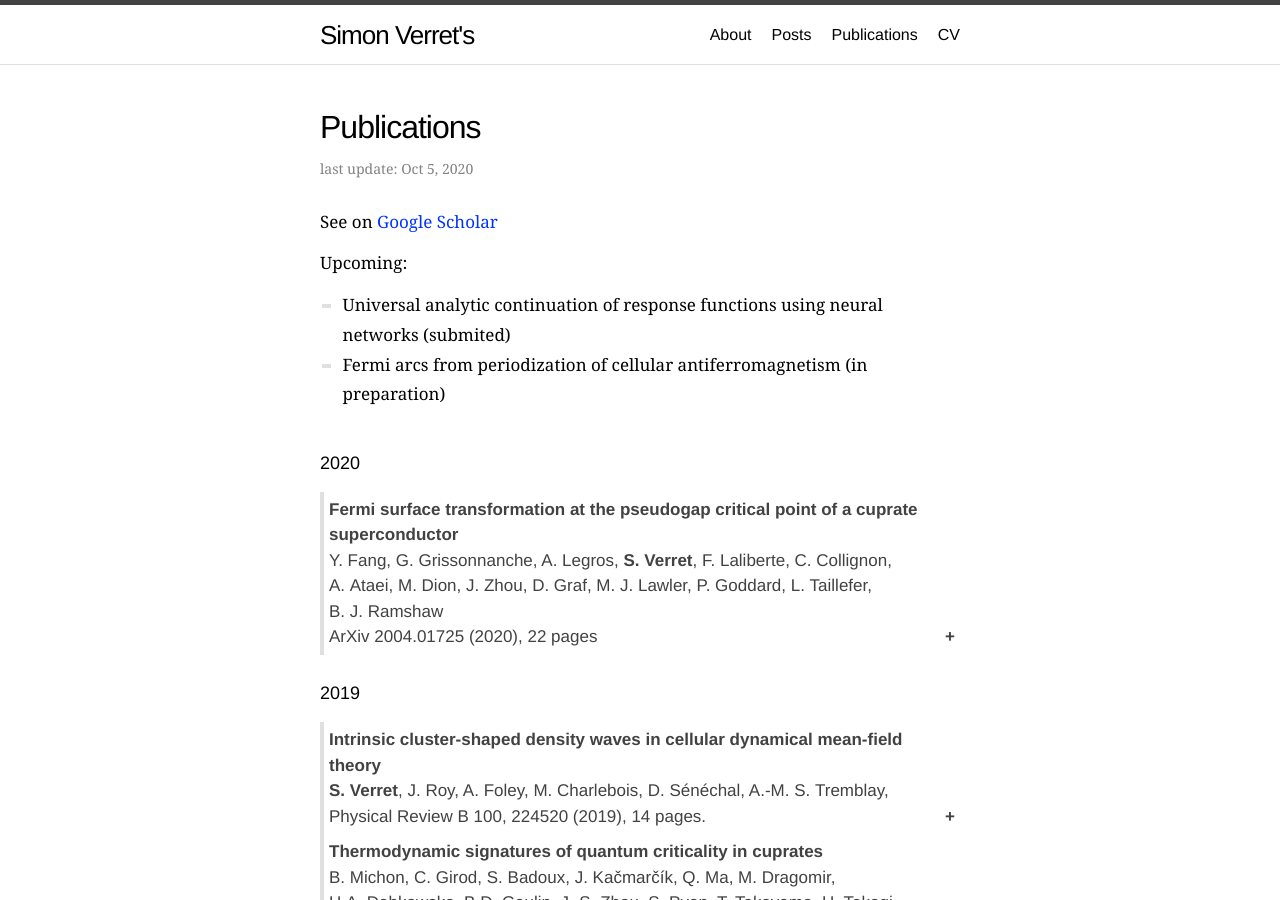
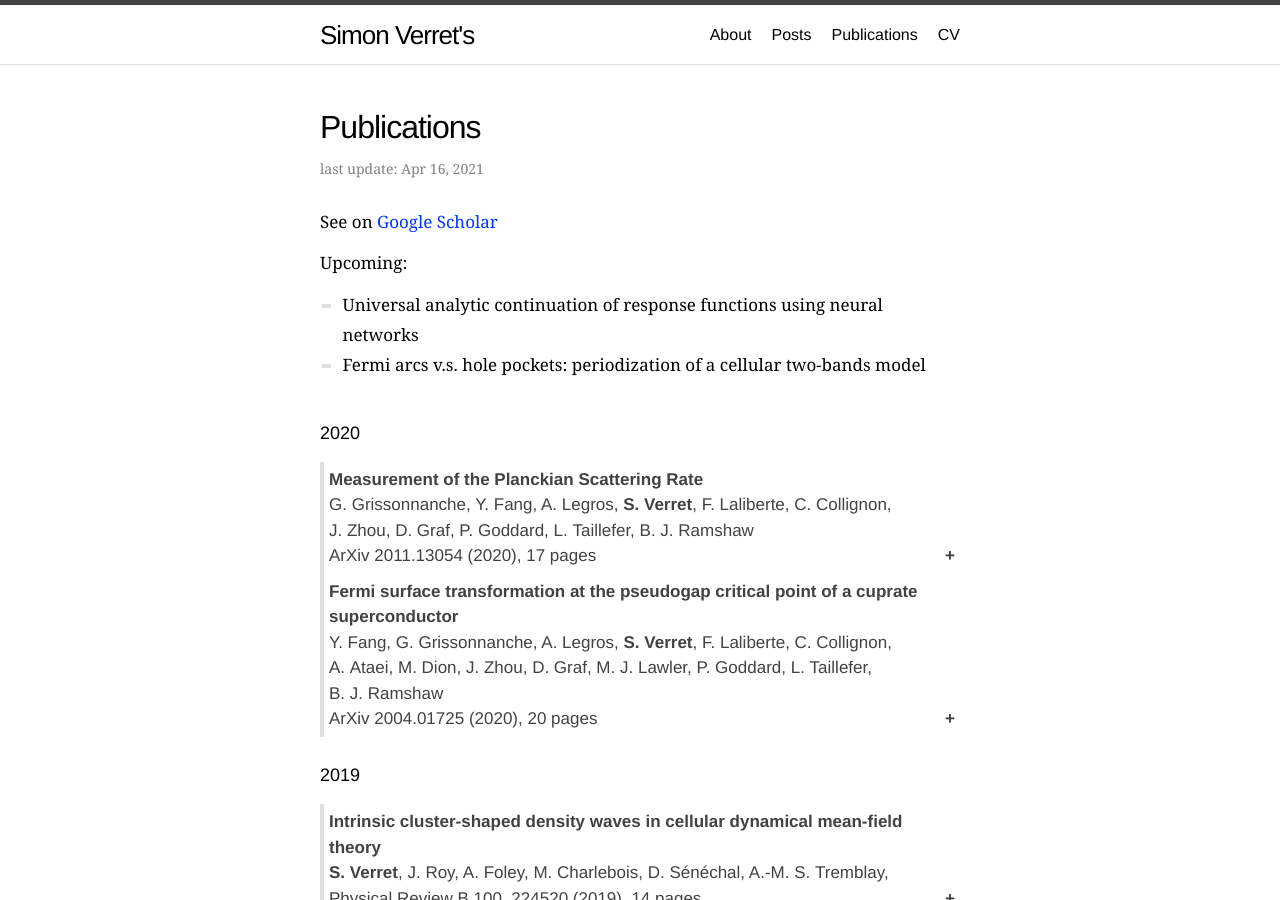
Before and after one commit to simonverret/simonverret.github.io, a Jekyll site: the page built from publications.md, in a window 1280 px wide and 900 px high. Built offline with Jekyll 4.4.1, drawn with Linux system fonts in a browser that asks for light colours; some web fonts are replaced.

```diff
--- a/publications.md
+++ b/publications.md
@@ -2,15 +2,15 @@
 layout: page
 title: Publications
 permalink: /publications/
-updated: 2020-10-05
+updated: 2021-04-16
 order: 4
 ---
 
- <p>See on <a href="https://scholar.google.ca/citations?hl=en&user=YBaQbjAAAAAJ&view_op=list_works&sortby=pubdate">Google Scholar</a></p>
+<p>See on <a href="https://scholar.google.ca/citations?hl=en&user=YBaQbjAAAAAJ&view_op=list_works&sortby=pubdate">Google Scholar</a></p>
 
 Upcoming:
-- Universal analytic continuation of response functions using neural networks (submited)
-- Fermi arcs from periodization of cellular antiferromagnetism (in preparation)
+- Universal analytic continuation of response functions using neural networks
+- Fermi arcs v.s. hole pockets: periodization of a cellular two-bands model
 
 
 <body>
@@ -20,14 +20,27 @@ Upcoming:
 <h4>2020</h4>
 
 <button class="collapsible">
+<b>Measurement of the Planckian Scattering Rate</b><br>
+G.&nbsp;Grissonnanche, Y.&nbsp;Fang, A.&nbsp;Legros, <b>S.&nbsp;Verret</b>, F.&nbsp;Laliberte, C.&nbsp;Collignon, J.&nbsp;Zhou, D.&nbsp;Graf, P.&nbsp;Goddard, L.&nbsp;Taillefer, B.&nbsp;J.&nbsp;Ramshaw<br>
+ArXiv 2011.13054 (2020), 17 pages
+</button>
+<div class="content">
+<p class="cp">
+  <a href="https://arxiv.org/abs/2011.13054">ArXiv</a>
+  | In this work, Gaël greatly extends the analysis allowed by the python code he and I implemented to compute electronic transport in high-temperature superconductors <a href="https://github.com/gaelgrissonnanche/cuprates_transport.git">(see it on gihub)</a>.
+</p>
+</div>
+
+
+<button class="collapsible">
 <b>Fermi surface transformation at the pseudogap critical point of a cuprate superconductor</b><br>
 Y.&nbsp;Fang, G.&nbsp;Grissonnanche, A.&nbsp;Legros, <b>S.&nbsp;Verret</b>, F.&nbsp;Laliberte, C.&nbsp;Collignon, A.&nbsp;Ataei, M.&nbsp;Dion, J.&nbsp;Zhou, D.&nbsp;Graf, M.&nbsp;J.&nbsp;Lawler, P.&nbsp;Goddard, L.&nbsp;Taillefer, B.&nbsp;J.&nbsp;Ramshaw<br>
-ArXiv 2004.01725 (2020), 22 pages
+ArXiv 2004.01725 (2020), 20 pages
 </button>
 <div class="content">
 <p class="cp">
   <a href="https://arxiv.org/abs/2004.01725">ArXiv</a>
-  | For this work, Gaël Grissonanche and I implemented a computation of magnetoresistance in high-temperature superconductors <a href="https://github.com/gaelgrissonnanche/cuprates_transport.git">(see it on gihub)</a>. Brad Ramshaw and PhD student Yawen Fang (Cornell) already had a version of this with written in Mathematica. Reproducing the results independently in another programming language allowed to find a few improvements to the method and confirm impressive results.
+  | For this work, Gaël Grissonanche and I implemented a computation of magnetoresistance in high-temperature superconductors <a href="https://github.com/gaelgrissonnanche/cuprates_transport.git">(see it on gihub)</a>. Brad Ramshaw and PhD student Yawen Fang (from Cornell) worked in parallel on a C++ version. Reproducing the results independently in another programming language allowed to find a few improvements to the method and confirm impressive results.
 </p>
 </div>
 
```
Also changed, not shown: index.md (+7 -3 lines), resume.md (+18 -3 lines).
